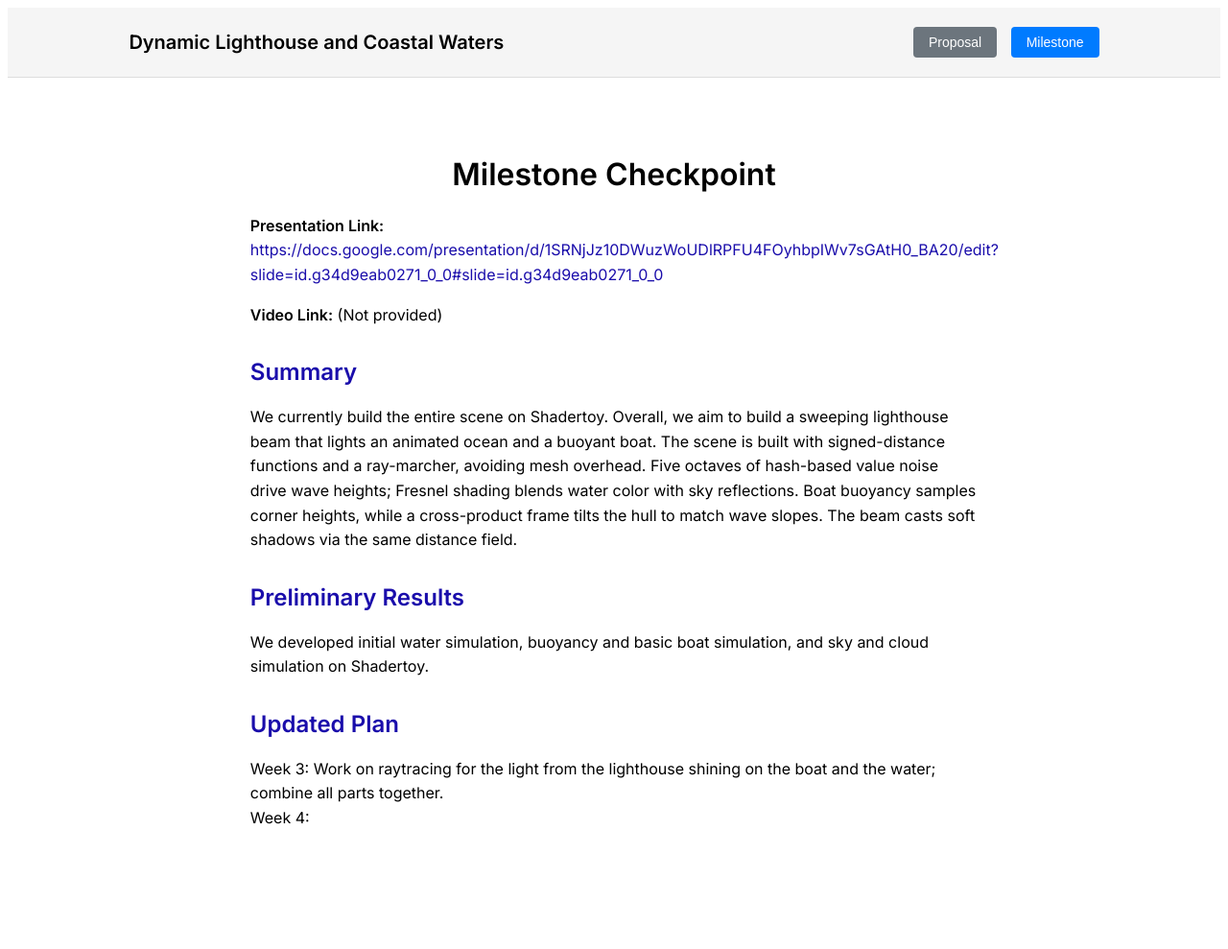
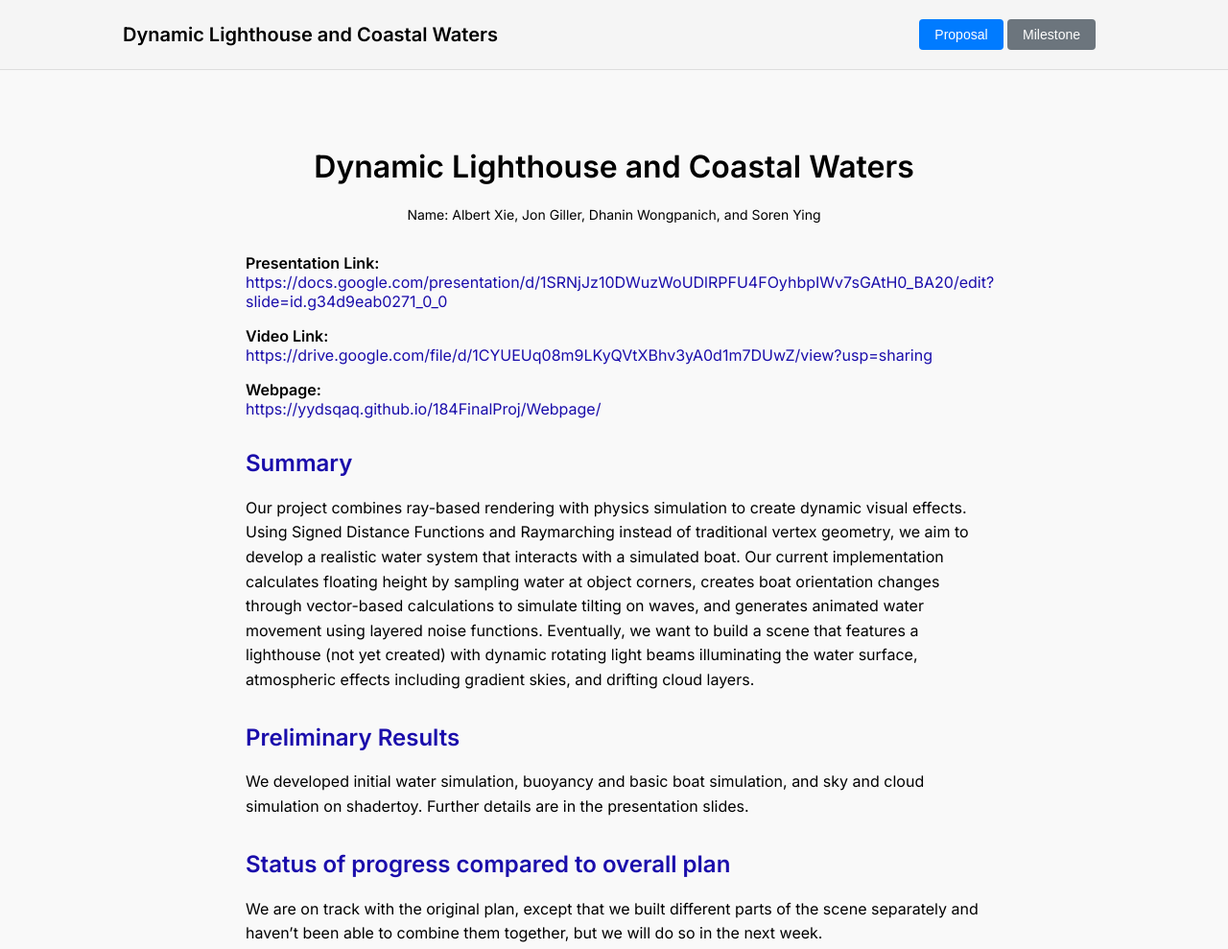
Before and after one commit to yydsQAQ/184FinalProjWebpage, a plain HTML site: page checkpoint.html in a window 1280 px wide. Shown: the top 989 px of the page at 96% size. Before the commit the page ends 950 px from the top, so only its background shows below. Drawn offline with Linux system fonts and the light colour scheme.

Commit message:
milestone

```diff
--- a/checkpoint.html
+++ b/checkpoint.html
@@ -10,6 +10,9 @@
     <style>
       body {
         font-family: "Inter", sans-serif;
+        background-color: #f9f9f9;
+        margin: 0;
+        padding: 0;
       }
 
       .container {
@@ -30,65 +33,64 @@
         text-decoration: underline;
       }
 
+      h2 {
+        color: #1a0dab;
+        margin-top: 2rem;
+      }
+
       p {
         line-height: 1.6;
       }
 
-      h2 {
-        color: #1a0dab;
-        margin-top: 2rem;
+      .label {
+        font-weight: 600;
+        margin-top: 1rem;
+      }
+
+      .navbar {
+        display: flex;
+        justify-content: space-between;
+        align-items: center;
+        padding: 20px 10%;
+        background-color: #f5f5f5;
+        border-bottom: 1px solid #ddd;
+      }
+
+      .navbar-title {
+        font-size: 20px;
+        font-weight: 600;
+      }
+
+      .navbar button {
+        padding: 8px 16px;
+        font-size: 14px;
+        border: none;
+        border-radius: 4px;
+        cursor: pointer;
+      }
+
+      .btn-secondary {
+        background-color: #6c757d;
+        color: white;
+        margin-right: 10px;
+      }
+
+      .btn-primary {
+        background-color: #007bff;
+        color: white;
       }
     </style>
   </head>
 
   <body>
     <!-- Top navigation bar -->
-    <div
-      style="
-        display: flex;
-        justify-content: space-between;
-        align-items: center;
-        padding: 20px 10%;
-        background-color: #f5f5f5;
-        font-family: 'Inter', sans-serif;
-        border-bottom: 1px solid #ddd;
-      "
-    >
-      <!-- Project name -->
-      <div style="font-size: 20px; font-weight: 600">
-        Dynamic Lighthouse and Coastal Waters
-      </div>
-
-      <!-- Navigation buttons -->
+    <div class="navbar">
+      <div class="navbar-title">Dynamic Lighthouse and Coastal Waters</div>
       <div>
-        <button
-          onclick="location.href='index.html'"
-          style="
-            padding: 8px 16px;
-            font-size: 14px;
-            background-color: #6c757d;
-            color: white;
-            border: none;
-            border-radius: 4px;
-            cursor: pointer;
-            margin-right: 10px;
-          "
-        >
+        <button onclick="location.href='index.html'" class="btn-primary">
           Proposal
         </button>
-
-        <button
-          onclick="location.href='checkpoint.html'"
-          style="
-            padding: 8px 16px;
-            font-size: 14px;
-            background-color: #007bff;
-            color: white;
-            border: none;
-            border-radius: 4px;
-            cursor: pointer;
-          "
-        >
+        <button onclick="location.href='checkpoint.html'" class="btn-secondary">
           Milestone
         </button>
       </div>
@@ -96,43 +98,66 @@
 
     <!-- Page content -->
     <div class="container">
-      <h1>Milestone Checkpoint</h1>
+      <h1>Dynamic Lighthouse and Coastal Waters</h1>
+      <div style="text-align: center; font-size: 14px; margin-bottom: 2rem">
+        Name: Albert Xie, Jon Giller, Dhanin Wongpanich, and Soren Ying
+      </div>
 
-      <p>
-        <strong>Presentation Link:</strong><br />
-        <a
-          href="https://docs.google.com/presentation/d/1SRNjJz10DWuzWoUDlRPFU4FOyhbpIWv7sGAtH0_BA20/edit?slide=id.g34d9eab0271_0_0#slide=id.g34d9eab0271_0_0"
-          target="_blank"
-        >
-          https://docs.google.com/presentation/d/1SRNjJz10DWuzWoUDlRPFU4FOyhbpIWv7sGAtH0_BA20/edit?slide=id.g34d9eab0271_0_0#slide=id.g34d9eab0271_0_0
-        </a>
-      </p>
+      <div class="label">Presentation Link:</div>
+      <a
+        href="https://docs.google.com/presentation/d/1SRNjJz10DWuzWoUDlRPFU4FOyhbpIWv7sGAtH0_BA20/edit?slide=id.g34d9eab0271_0_0#slide=id.g34d9eab0271_0_0"
+        target="_blank"
+      >
+        https://docs.google.com/presentation/d/1SRNjJz10DWuzWoUDlRPFU4FOyhbpIWv7sGAtH0_BA20/edit?slide=id.g34d9eab0271_0_0
+      </a>
 
-      <p><strong>Video Link:</strong> (Not provided)</p>
+      <div class="label">Video Link:</div>
+      <a
+        href="https://drive.google.com/file/d/1CYUEUq08m9LKyQVtXBhv3yA0d1m7DUwZ/view?usp=sharing"
+        target="_blank"
+      >
+        https://drive.google.com/file/d/1CYUEUq08m9LKyQVtXBhv3yA0d1m7DUwZ/view?usp=sharing
+      </a>
+
+      <div class="label">Webpage:</div>
+      <a href="https://yydsqaq.github.io/184FinalProj/Webpage/" target="_blank">
+        https://yydsqaq.github.io/184FinalProj/Webpage/
+      </a>
 
       <h2>Summary</h2>
       <p>
-        We currently build the entire scene on Shadertoy. Overall, we aim to
-        build a sweeping lighthouse beam that lights an animated ocean and a
-        buoyant boat. The scene is built with signed-distance functions and a
-        ray-marcher, avoiding mesh overhead. Five octaves of hash-based value
-        noise drive wave heights; Fresnel shading blends water color with sky
-        reflections. Boat buoyancy samples corner heights, while a cross-product
-        frame tilts the hull to match wave slopes. The beam casts soft shadows
-        via the same distance field.
+        Our project combines ray-based rendering with physics simulation to
+        create dynamic visual effects. Using Signed Distance Functions and
+        Raymarching instead of traditional vertex geometry, we aim to develop a
+        realistic water system that interacts with a simulated boat. Our current
+        implementation calculates floating height by sampling water at object
+        corners, creates boat orientation changes through vector-based
+        calculations to simulate tilting on waves, and generates animated water
+        movement using layered noise functions. Eventually, we want to build a
+        scene that features a lighthouse (not yet created) with dynamic rotating
+        light beams illuminating the water surface, atmospheric effects
+        including gradient skies, and drifting cloud layers.
       </p>
 
       <h2>Preliminary Results</h2>
       <p>
         We developed initial water simulation, buoyancy and basic boat
-        simulation, and sky and cloud simulation on Shadertoy.
+        simulation, and sky and cloud simulation on shadertoy. Further details
+        are in the presentation slides.
+      </p>
+
+      <h2>Status of progress compared to overall plan</h2>
+      <p>
+        We are on track with the original plan, except that we built different
+        parts of the scene separately and haven’t been able to combine them
+        together, but we will do so in the next week.
       </p>
 
       <h2>Updated Plan</h2>
       <p>
         Week 3: Work on raytracing for the light from the lighthouse shining on
         the boat and the water; combine all parts together.<br />
-        Week 4:
+        Week 4: Debug and further polish the scene.
       </p>
     </div>
   </body>
```
